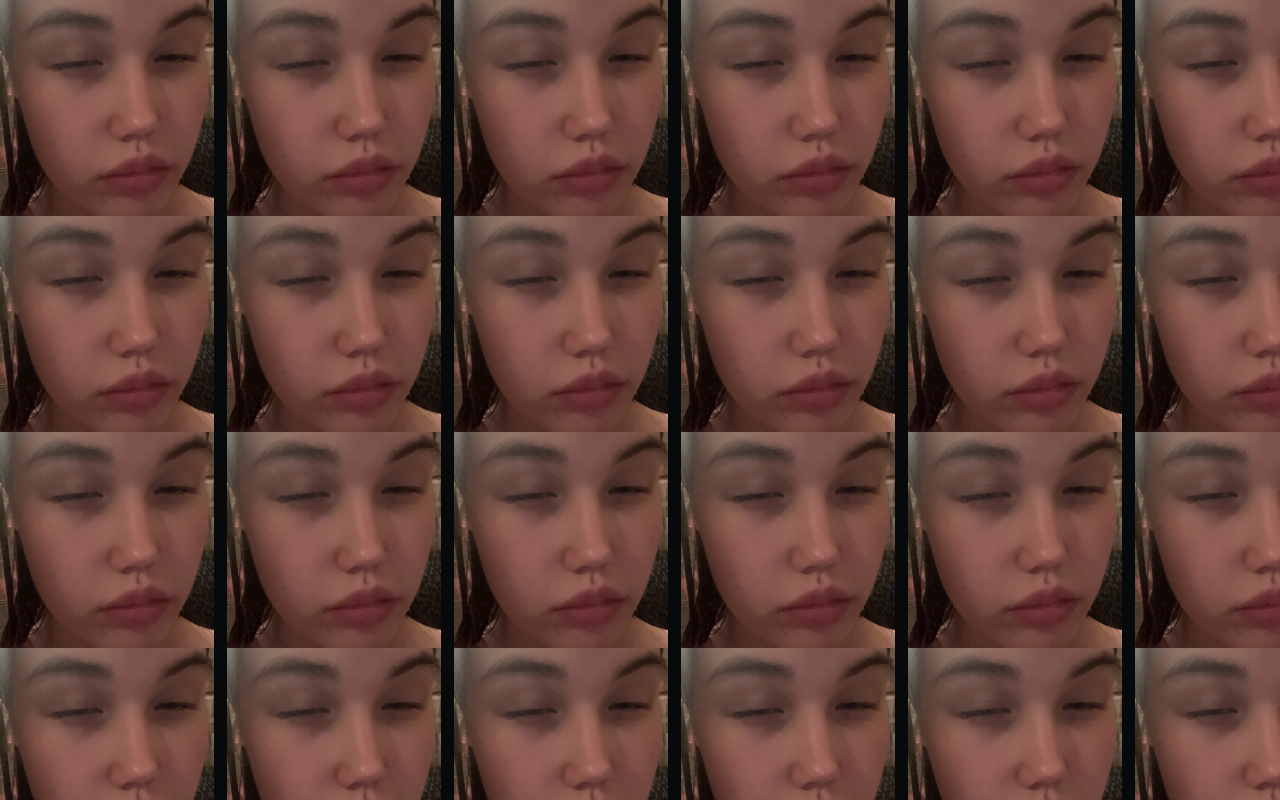
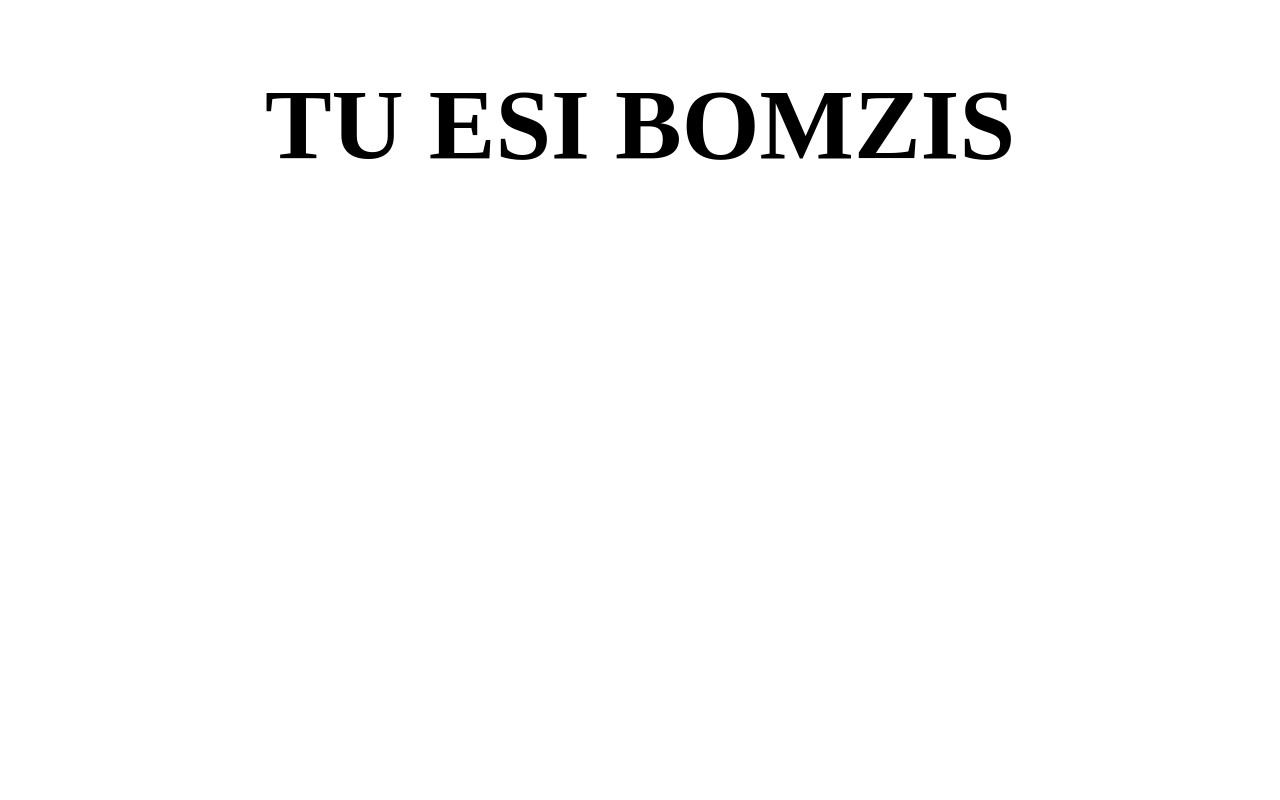
Before and after one commit to brnd3d/braindead, a plain HTML site: page index.html in a window 1280 px wide. Drawn offline with Linux system fonts and the light colour scheme.

Commit message:
Update index.html

```diff
--- a/index.html
+++ b/index.html
@@ -5,14 +5,15 @@
   <meta http-equiv='X-UA-Compatible' content='IE=edge'>
   <title>Zzz...</title>
   <meta name='viewport' content='width=device-width, initial-scale=1'>
-  <link rel="icon" href="bg/bg2.png" sizes="16x16">
   <style>
-    body{
-      background: url(bg/bg2.png);
+    h1 {
+      font-size: 100px;
+      text-align: center;
     }
   </style>
 
 </head>
 <body>
+  <h1>TU ESI BOMZIS<h1>
 </body>
 </html>
```
